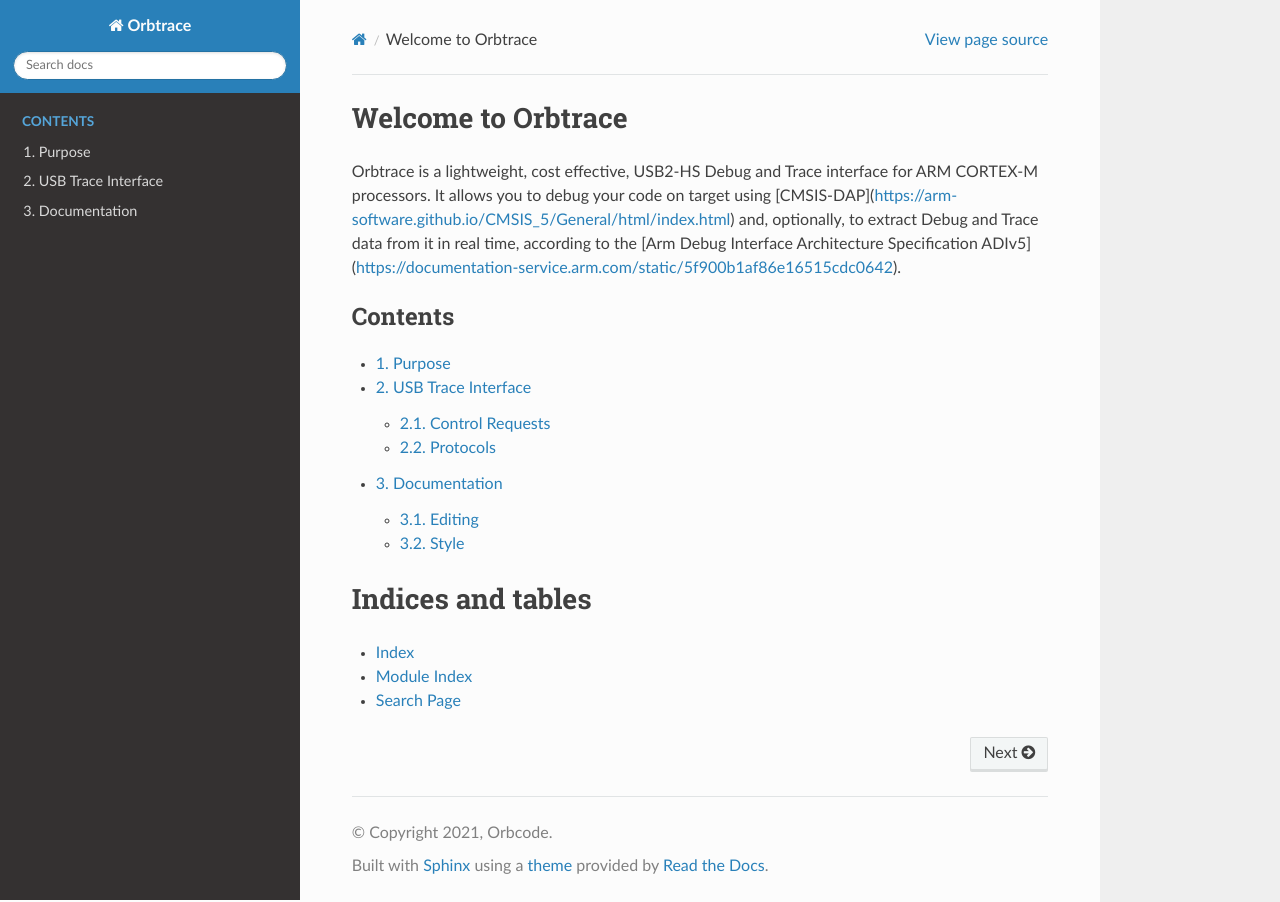
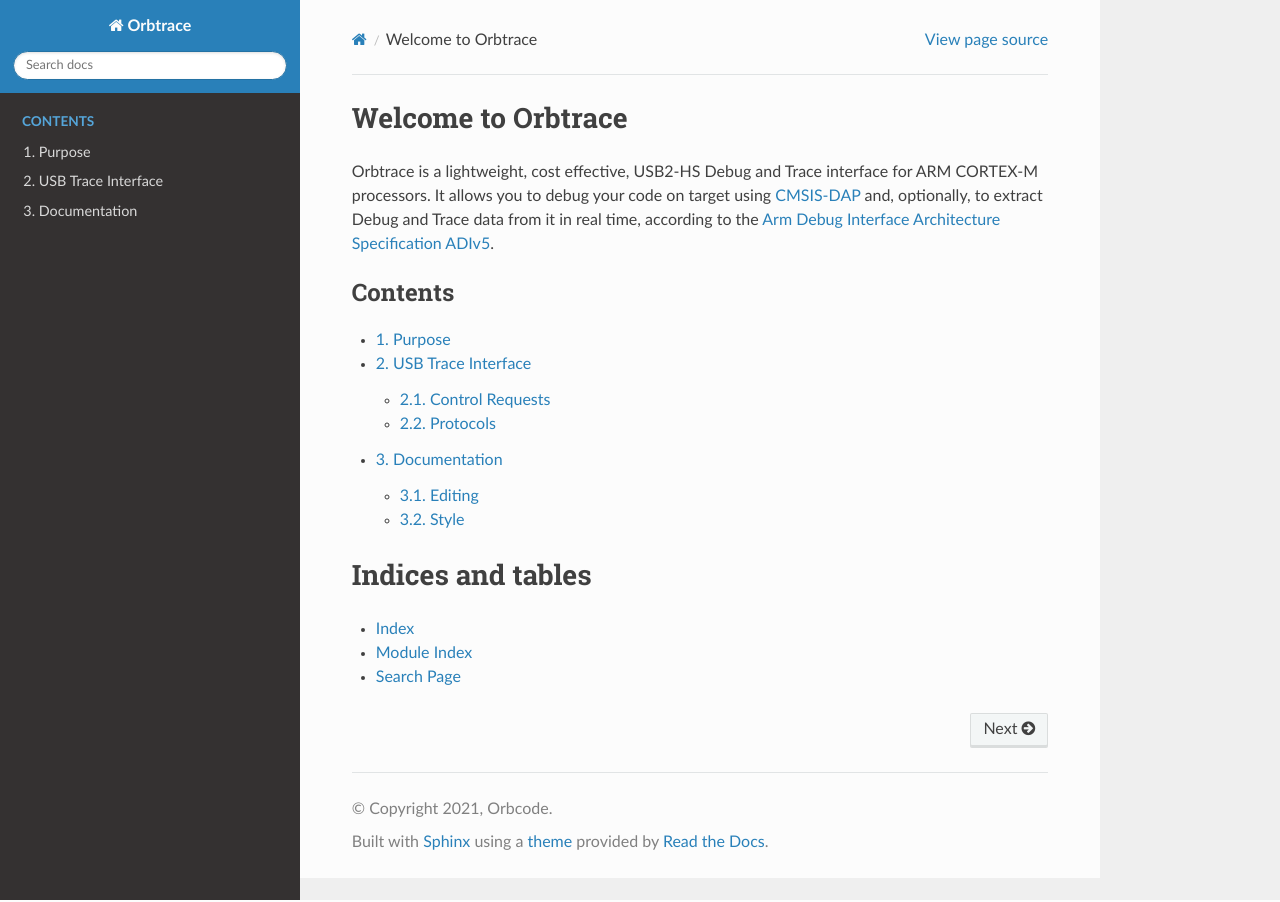
Before and after one commit to orbcode/orbtrace, a Sphinx documentation site: the page built from docs/source/index.rst, in a window 1280 px wide. Built offline with Sphinx 7.4.7 and the Read the Docs theme 2.0.0, drawn with Linux system fonts in a browser that asks for light colours.

Commit message:
Documentation updates

```diff
--- a/docs/source/index.rst
+++ b/docs/source/index.rst
@@ -6,7 +6,7 @@
 Welcome to Orbtrace
 ===================
 
-Orbtrace is a lightweight, cost effective, USB2-HS Debug and Trace interface for ARM CORTEX-M processors. It allows you to debug your code on target using [CMSIS-DAP](https://arm-software.github.io/CMSIS_5/General/html/index.html) and, optionally, to extract Debug and Trace data from it in real time, according to the [Arm Debug Interface Architecture Specification ADIv5](https://documentation-service.arm.com/static/5f900b1af86e16515cdc0642).
+Orbtrace is a lightweight, cost effective, USB2-HS Debug and Trace interface for ARM CORTEX-M processors. It allows you to debug your code on target using `CMSIS-DAP <https://arm-software.github.io/CMSIS_5/General/html/index.html>`_ and, optionally, to extract Debug and Trace data from it in real time, according to the `Arm Debug Interface Architecture Specification ADIv5 <https://documentation-service.arm.com/static/5f900b1af86e16515cdc0642>`_.
 
 
 .. toctree::
```
